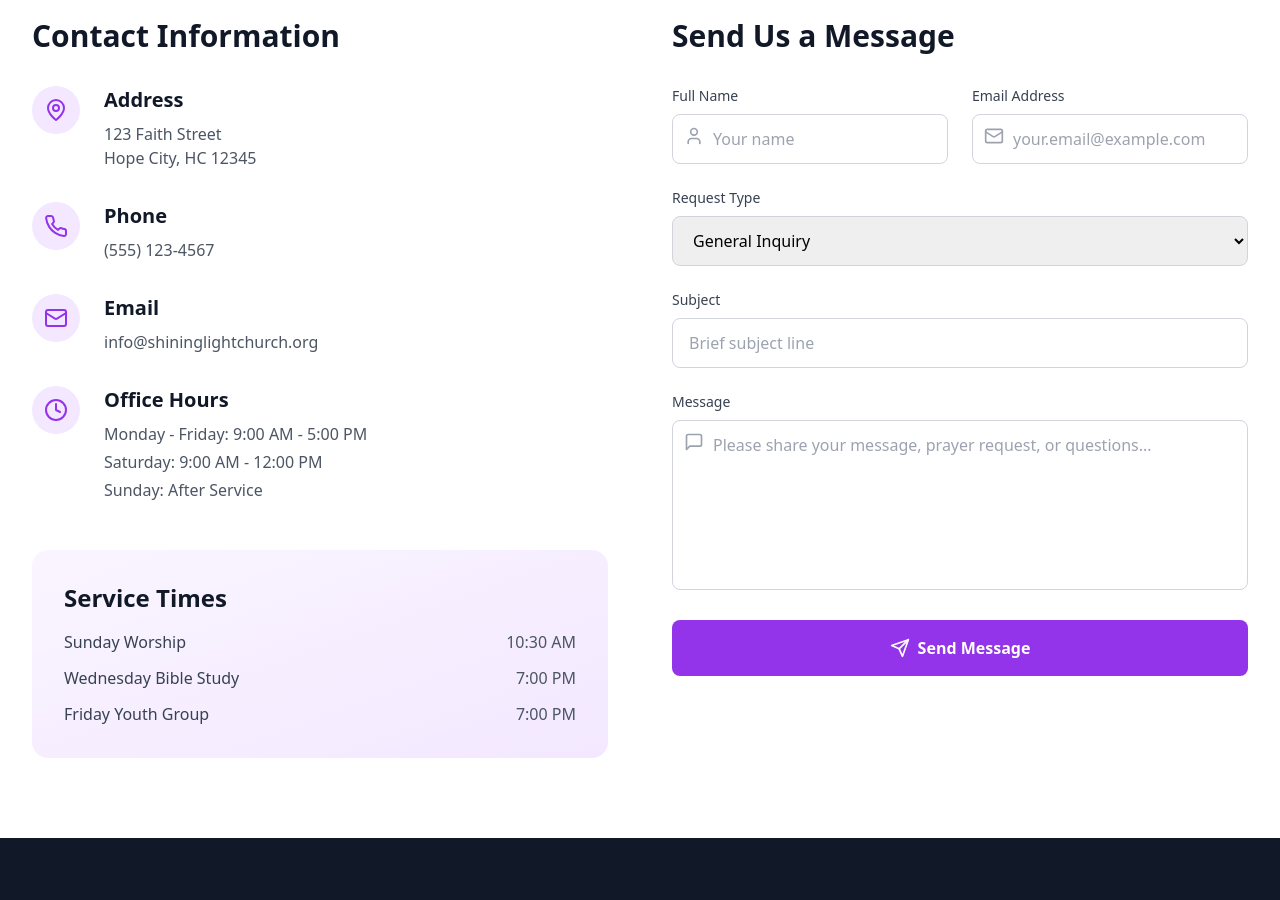
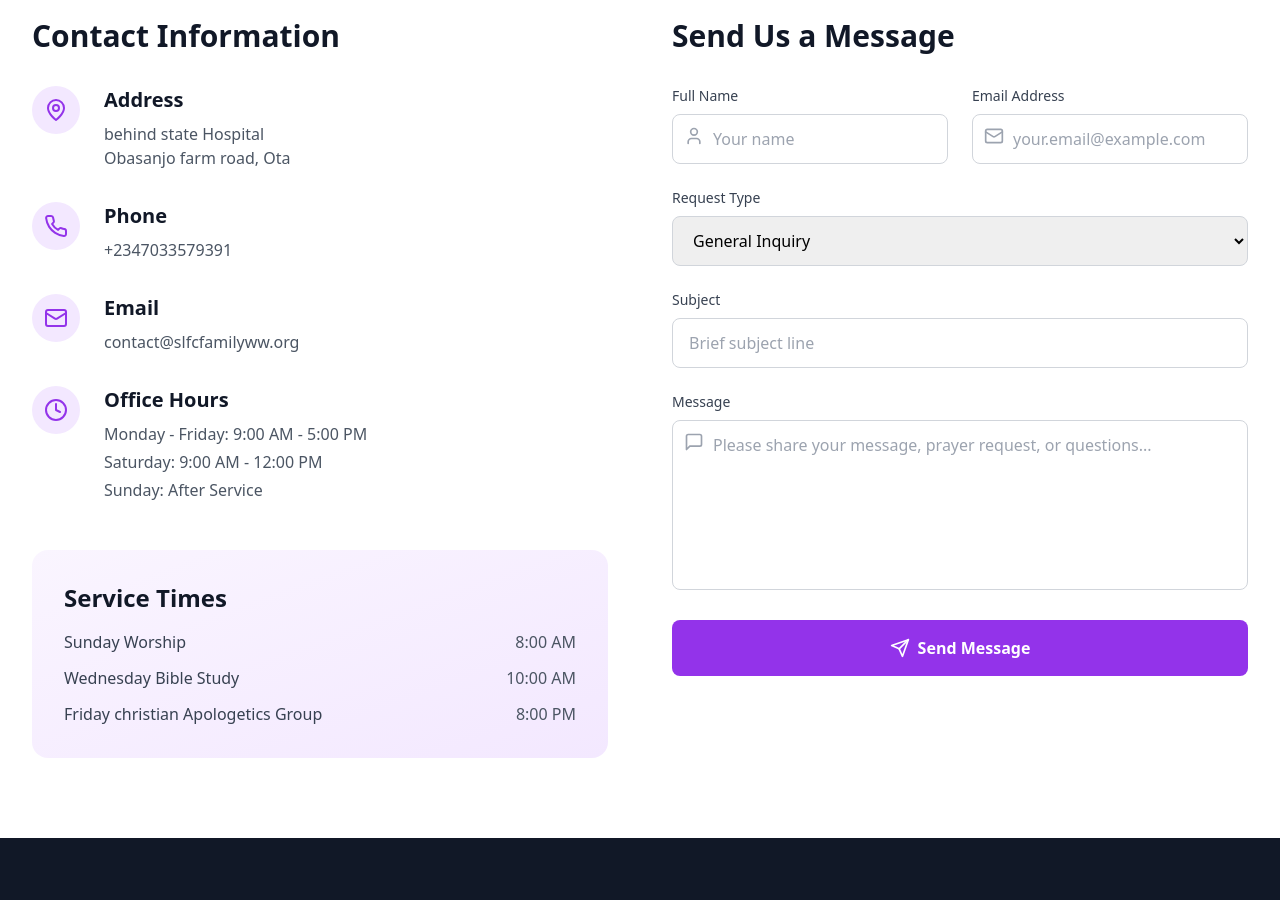
Before and after one commit to makindetwinsfoundation/slfc, a React (Vite) app: page / in a window 1280 px wide. Shown: the part 5280-6180 px from the top of the page. Built offline with nearby package versions, Linux system fonts and the light colour scheme; no server answers; the database is empty.

Commit message:
Updated Contact.tsx

```diff
--- a/src/components/Contact.tsx
+++ b/src/components/Contact.tsx
@@ -56,7 +56,7 @@ const Contact: React.FC = () => {
                 </div>
                 <div>
                   <h4 className="text-xl font-semibold text-gray-900 mb-2">Address</h4>
-                  <p className="text-gray-600">123 Faith Street<br />Hope City, HC 12345</p>
+                  <p className="text-gray-600">behind state Hospital<br />Obasanjo farm road, Ota</p>
                 </div>
               </div>
 
@@ -66,7 +66,7 @@ const Contact: React.FC = () => {
                 </div>
                 <div>
                   <h4 className="text-xl font-semibold text-gray-900 mb-2">Phone</h4>
-                  <p className="text-gray-600">(555) 123-4567</p>
+                  <p className="text-gray-600">+2347033579391</p>
                 </div>
               </div>
 
@@ -76,7 +76,7 @@ const Contact: React.FC = () => {
                 </div>
                 <div>
                   <h4 className="text-xl font-semibold text-gray-900 mb-2">Email</h4>
-                  <p className="text-gray-600">info@shininglightchurch.org</p>
+                  <p className="text-gray-600">contact@slfcfamilyww.org</p>
                 </div>
               </div>
 
@@ -100,15 +100,15 @@ const Contact: React.FC = () => {
               <div className="space-y-3">
                 <div className="flex justify-between">
                   <span className="font-medium text-gray-700">Sunday Worship</span>
-                  <span className="text-gray-600">10:30 AM</span>
+                  <span className="text-gray-600">8:00 AM</span>
                 </div>
                 <div className="flex justify-between">
                   <span className="font-medium text-gray-700">Wednesday Bible Study</span>
-                  <span className="text-gray-600">7:00 PM</span>
+                  <span className="text-gray-600">10:00 AM</span>
                 </div>
                 <div className="flex justify-between">
-                  <span className="font-medium text-gray-700">Friday Youth Group</span>
-                  <span className="text-gray-600">7:00 PM</span>
+                  <span className="font-medium text-gray-700">Friday christian Apologetics Group</span>
+                  <span className="text-gray-600">8:00 PM</span>
                 </div>
               </div>
             </div>
```
